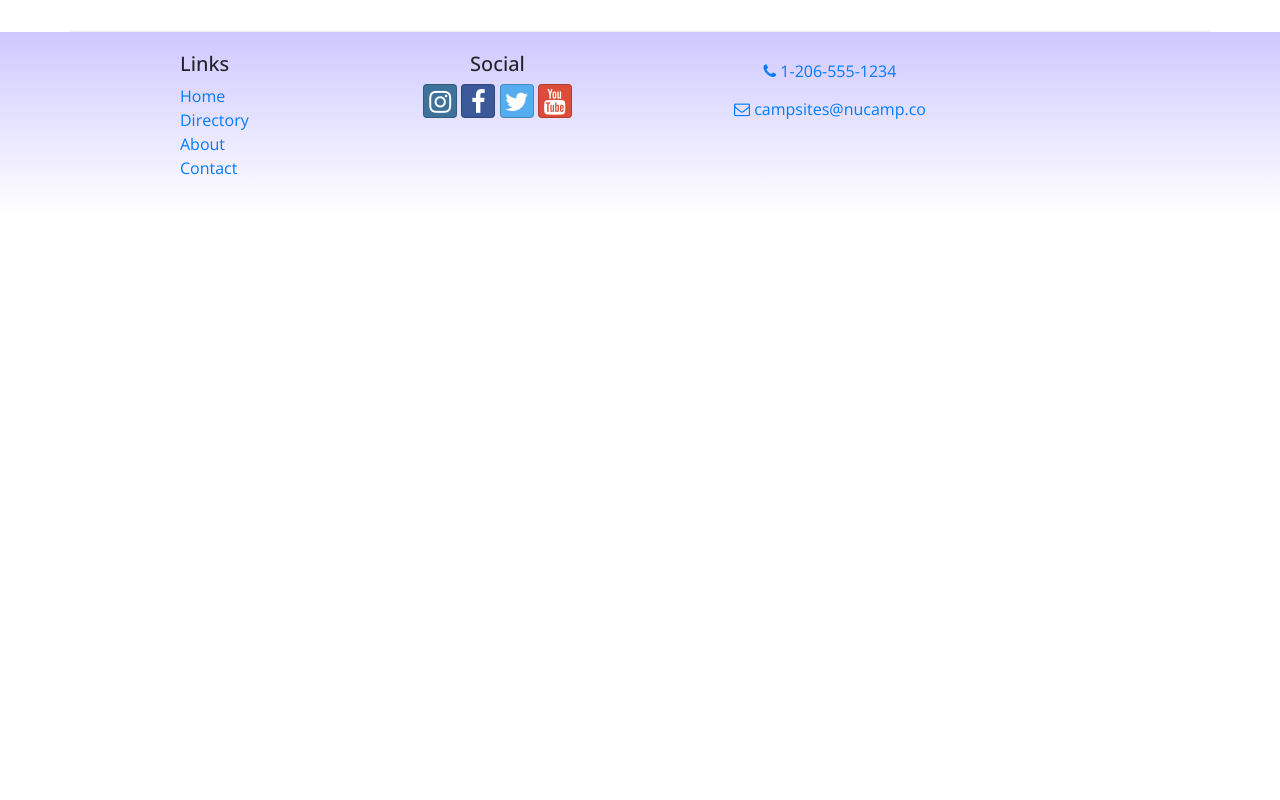
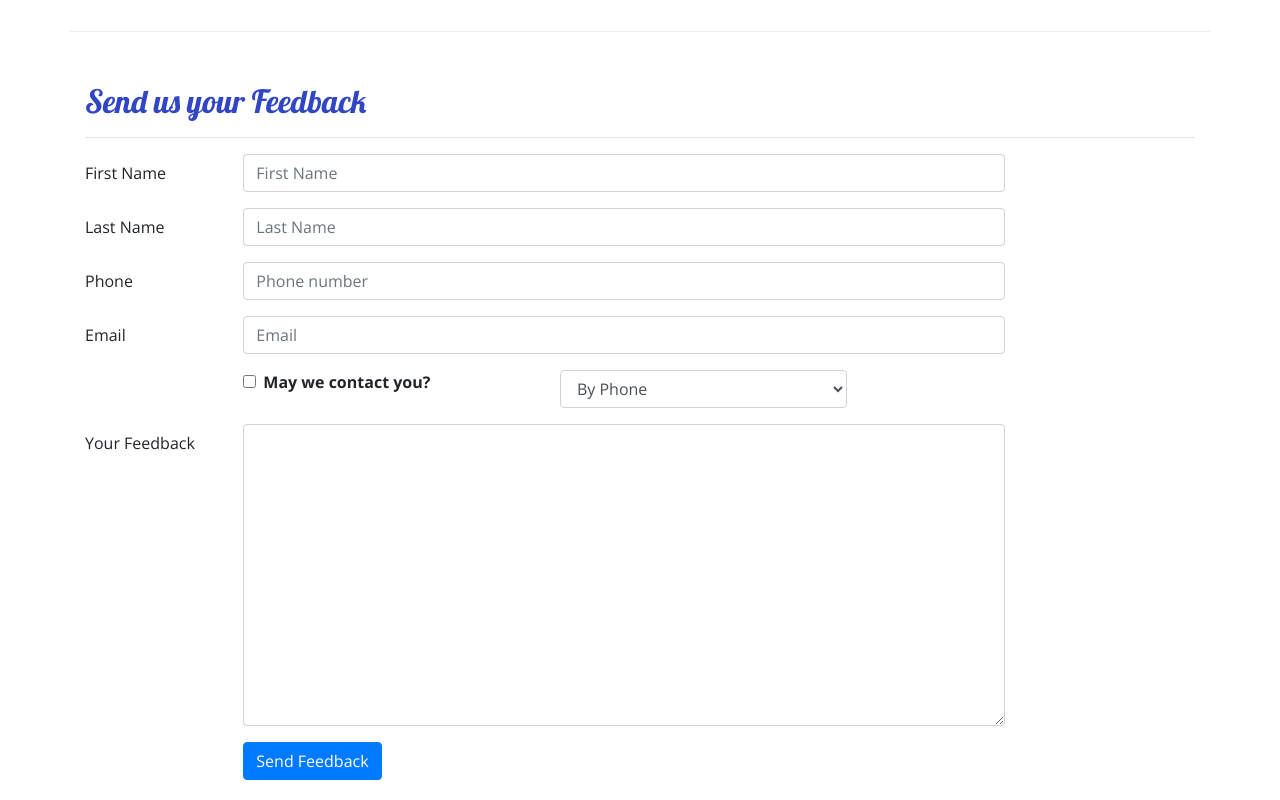
Before and after one commit to Cmmh1101/reactw2, a React (Create React App) app: page /contactus in a window 1280 px wide. Shown: the part 480-1280 px from the top of the page. Before the commit the page ends 800 px from the top, so only its background shows below. Built offline with nearby package versions, Linux system fonts and the light colour scheme.

Commit message:
Controlled forms

```diff
--- a/src/components/ContactComponent.js
+++ b/src/components/ContactComponent.js
@@ -1,8 +1,50 @@
-import React from "react";
-import { Breadcrumb, BreadcrumbItem } from "reactstrap";
+import React, { Component } from "react";
+import {
+  Breadcrumb,
+  BreadcrumbItem,
+  Button,
+  Form,
+  FormGroup,
+  Label,
+  Input,
+  Col,
+} from "reactstrap";
 import { Link } from "react-router-dom";
 
-function Contact(props) {
+class Contact extends Component {
+  constructor(props) {
+    super(props);
+
+    this.state = {
+      firstName: "",
+      lastName: "",
+      phoneNum: "",
+      email: "",
+      agree: false,
+      contactType: "By Phone",
+      feedback: "",
+    };
+
+    this.handleInputChange = this.handleInputChange.bind(this);
+    this.handleSubmit = this.handleSubmit.bind(this);
+  }
+
+  handleInputChange(event) {
+    const target = event.target;
+    const name = target.name;
+    const value = target.type === "checkbox" ? target.checked : target.value;
+
+    this.setState({
+      [name]: value,
+    });
+  }
+
+  handleSubmit(event) {
+    console.log("current state is: " + JSON.stringify(this.state));
+    alert("current state is: " + JSON.stringify(this.state));
+    event.preventDefault();
+  }
+  render() {
     return (
       <div className="container">
         <div className="row">
@@ -43,8 +85,127 @@
             </a>
           </div>
         </div>
+        <div className="row row-content">
+          <div className="col-12">
+            <h2>Send us your Feedback</h2>
+            <hr />
+          </div>
+          <div className="col-md-10">
+            <Form onSubmit={this.handleSubmit}>
+              <FormGroup row>
+                <Label htmlFor="firstName" md={2}>
+                  First Name
+                </Label>
+                <Col md={10}>
+                  <Input
+                    type="text"
+                    id="firstName"
+                    name="firstName"
+                    placeholder="First Name"
+                    value={this.state.firstName}
+                    onChange={this.handleInputChange}
+                  />
+                </Col>
+              </FormGroup>
+              <FormGroup row>
+                <Label htmlFor="lastName" md={2}>
+                  Last Name
+                </Label>
+                <Col md={10}>
+                  <Input
+                    type="text"
+                    id="lastName"
+                    name="lastName"
+                    placeholder="Last Name"
+                    value={this.state.lastName}
+                    onChange={this.handleInputChange}
+                  />
+                </Col>
+              </FormGroup>
+              <FormGroup row>
+                <Label htmlFor="phoneNum" md={2}>
+                  Phone
+                </Label>
+                <Col md={10}>
+                  <Input
+                    type="tel"
+                    id="phoneNum"
+                    name="phoneNum"
+                    placeholder="Phone number"
+                    value={this.state.phoneNum}
+                    onChange={this.handleInputChange}
+                  />
+                </Col>
+              </FormGroup>
+              <FormGroup row>
+                <Label htmlFor="email" md={2}>
+                  Email
+                </Label>
+                <Col md={10}>
+                  <Input
+                    type="email"
+                    id="email"
+                    name="email"
+                    placeholder="Email"
+                    value={this.state.email}
+                    onChange={this.handleInputChange}
+                  />
+                </Col>
+              </FormGroup>
+              <FormGroup row>
+                <Col md={{ size: 4, offset: 2 }}>
+                  <FormGroup check>
+                    <Label check>
+                      <Input
+                        type="checkbox"
+                        name="agree"
+                        checked={this.state.agree}
+                        onChange={this.handleInputChange}
+                      />{" "}
+                      <strong>May we contact you?</strong>
+                    </Label>
+                  </FormGroup>
+                </Col>
+                <Col md={4}>
+                  <Input
+                    type="select"
+                    name="contactType"
+                    value={this.state.contactType}
+                    onChange={this.handleInputChange}
+                  >
+                    <option>By Phone</option>
+                    <option>By Email</option>
+                  </Input>
+                </Col>
+              </FormGroup>
+              <FormGroup row>
+                <Label htmlFor="feedback" md={2}>
+                  Your Feedback
+                </Label>
+                <Col md={10}>
+                  <Input
+                    type="textarea"
+                    id="feedback"
+                    name="feedback"
+                    rows="12"
+                    value={this.state.feedback}
+                    onChange={this.handleInputChange}
+                  ></Input>
+                </Col>
+              </FormGroup>
+              <FormGroup row>
+                <Col md={{ size: 10, offset: 2 }}>
+                  <Button type="submit" color="primary">
+                    Send Feedback
+                  </Button>
+                </Col>
+              </FormGroup>
+            </Form>
+          </div>
+        </div>
       </div>
     );
   }
+}
 
 export default Contact;
```
Lines whose indentation alone changed are shown as unchanged.
